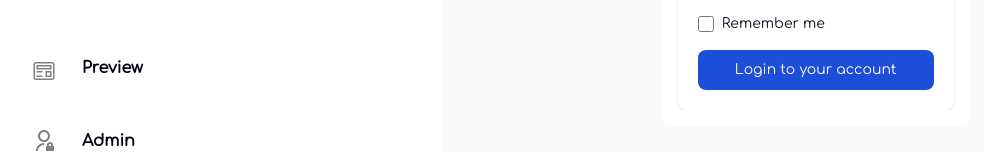
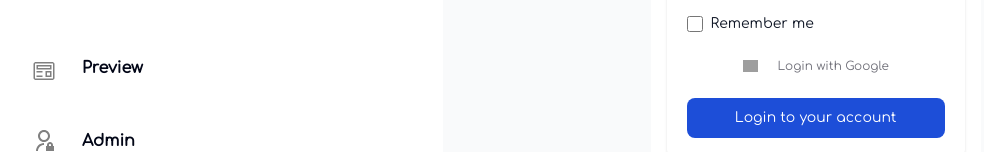
Before and after one commit to Vinay1609/resume-craft, a React (Create React App) app: page /admin in a window 1280 px wide. Shown: the part 303-455 px from the top of the page, without its empty margins (0-984 px from the left). Built offline with nearby package versions, Linux system fonts and the light colour scheme; grey boxes are pictures that could not be loaded; a web font is replaced by a local one.

Commit message:
Added SSO

```diff
--- a/package.json
+++ b/package.json
@@ -3,6 +3,7 @@
   "version": "0.1.0",
   "private": true,
   "dependencies": {
+    "firebase": "^10.8.0",
     "react": "^18.2.0",
     "react-dom": "^18.2.0",
     "react-hook-form": "^7.49.3",
--- a/src/components/Modal.jsx
+++ b/src/components/Modal.jsx
@@ -1,11 +1,32 @@
 import React, { useState } from "react";
+import {
+  getAuth,
+  signInWithPopup,
+  GoogleAuthProvider,
+  createUserWithEmailAndPassword,
+} from "firebase/auth";
+import { initializeApp } from "firebase/app";
+
+const validEmail = "vinayyad16@gmail.com";
+const validPassword = "password123";
+
+const firebaseConfig = {
+  apiKey: process.env.REACT_APP_API_KEY,
+  authDomain: process.env.REACT_APP_AUTH_DOMAIN,
+  projectId: process.env.REACT_APP_PROJECT_ID,
+  storageBucket: process.env.REACT_APP_STORAGE_BUCKET,
+  messagingSenderId: process.env.REACT_APP_MESSAGE_SENDERID,
+  appId: process.env.REACT_APP_APP_ID,
+  measurementId: process.env.REACT_APP_MEASUREMENT_ID,
+};
+
+initializeApp(firebaseConfig);
 
 const LoginModal = ({ open, setIsLoggedIn }) => {
   const [email, setEmail] = useState("");
   const [password, setPassword] = useState("");
   const [error, setError] = useState(null);
-  const validEmail = "vinayyad16@gmail.com";
-  const validPassword = "password123";
+  const auth = getAuth();
 
   const handleEmailChange = (e) => {
     setEmail(e.target.value);
@@ -23,6 +44,21 @@ const LoginModal = ({ open, setIsLoggedIn }) => {
       setError(null);
     } else {
       setError("Invalid email or password");
+    }
+  };
+
+  const handleGoogleSignIn = async () => {
+    try {
+      const provider = new GoogleAuthProvider();
+      signInWithPopup(auth, provider)
+        .then((result) => {
+          setIsLoggedIn(true);
+        })
+        .catch((error) => {
+          alert(error.message);
+        });
+    } catch (error) {
+      console.error("Google Sign-In Error", error);
     }
   };
 
@@ -98,6 +134,23 @@ const LoginModal = ({ open, setIsLoggedIn }) => {
                     </label>
                   </div>
                 </div>
+
+                <div className="self-stretch flex w-full items-stretch justify-between gap-5 mt-8 max-md:max-w-full max-md:flex-wrap">
+                  <div className="bg-white flex justify-between gap-5 px-14 py-2 rounded-xl items-start max-md:px-5">
+                    <img
+                      loading="lazy"
+                      alt="img"
+                      src="https://cdn.builder.io/api/v1/image/assets/TEMP/11ed72cf772413cafc39e7b32e40e5cb049386428c58f699cb44ccb41f39844b?"
+                      className="aspect-[0.94] object-contain object-center w-[15px] overflow-hidden shrink-0 max-w-full"
+                    />
+                    <button
+                      className="justify-center text-zinc-500 text-center text-xs grow shrink basis-auto"
+                      onClick={handleGoogleSignIn}
+                    >
+                      Login with Google
+                    </button>
+                  </div>
+                </div>
                 <button
                   type="submit"
                   class="w-full text-white bg-blue-700 hover:bg-blue-800 focus:ring-4 focus:outline-none focus:ring-blue-300 font-medium rounded-lg text-sm px-5 py-2.5 text-center dark:bg-blue-600 dark:hover:bg-blue-700 dark:focus:ring-blue-800"
```
Also changed, not shown: 2 other files (tests, documents, lock files or other folders).
